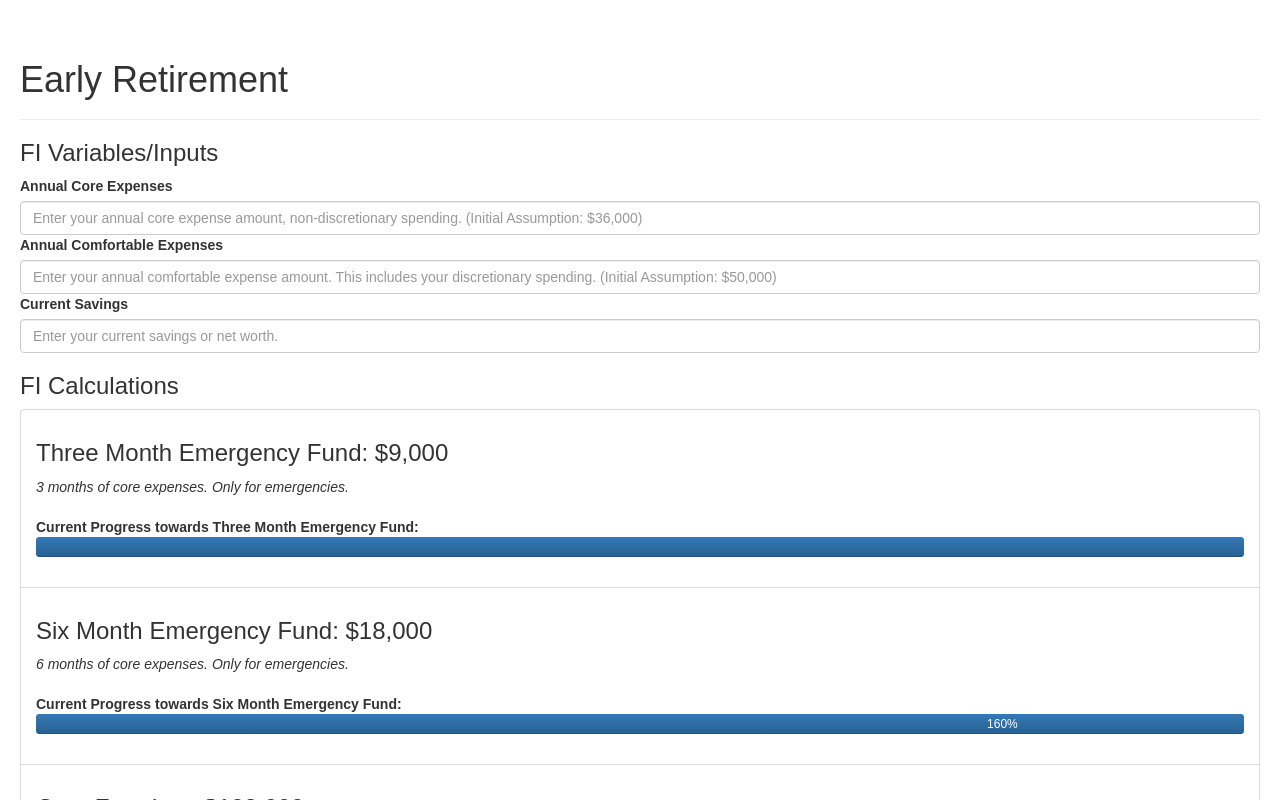
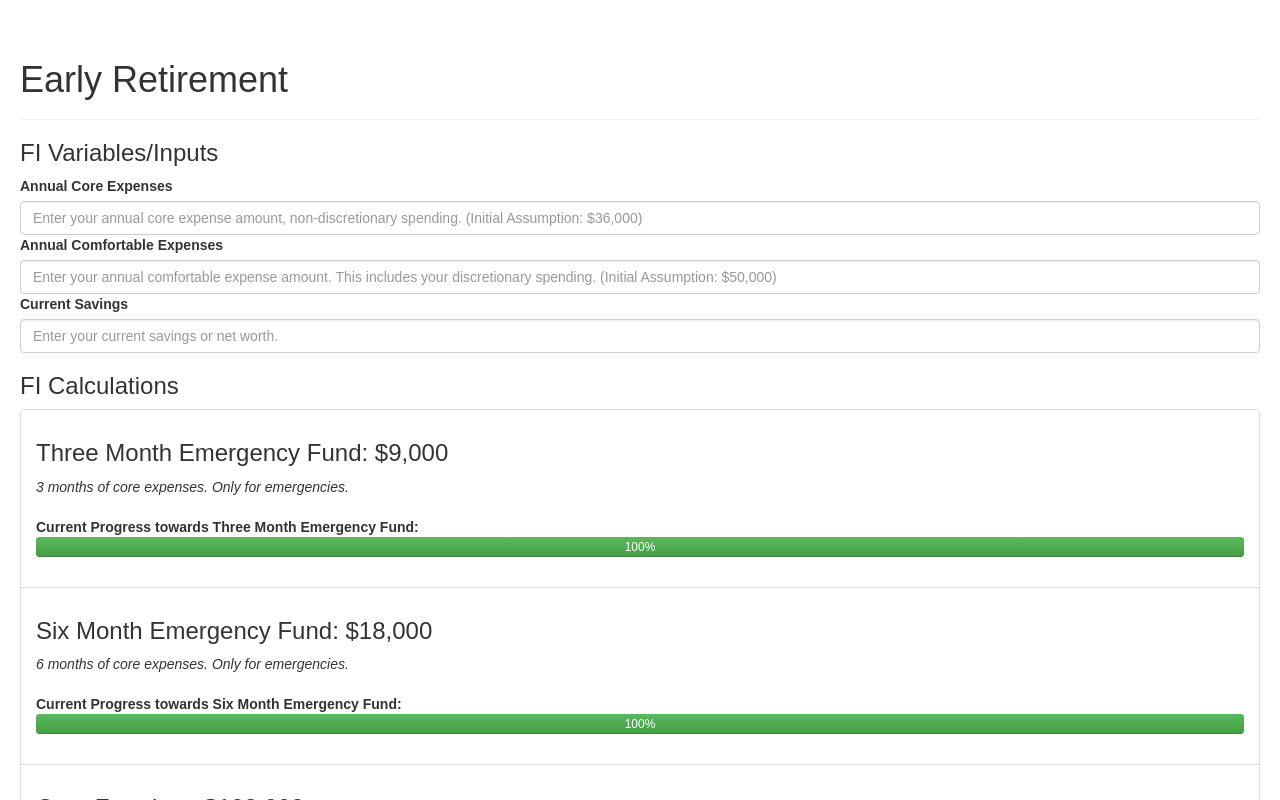
Before and after one commit to meagerfindings/early_retirement_calculators, a React (Create React App) app: page / in a window 1280 px wide. Shown: the top 800 px of the page. Built offline with nearby package versions, Linux system fonts and the light colour scheme.

Commit message:
added completion styling, capped at 100%, extended percent rounding to 1 decimal place

```diff
--- a/src/components/FiProgressBar.js
+++ b/src/components/FiProgressBar.js
@@ -2,10 +2,19 @@ import React, { Component } from 'react'
 import ProgressBar from "react-bootstrap/es/ProgressBar";
 
 class FiProgressBar extends Component {
+    static roundPercent(value) {
+        if (value >= 1) return 100;
+        return Math.round(value * 100 * 10) / 10
+    }
+
     render(){
-        let completion_amount = Math.round((this.props.current/this.props.goal)*100);
+        let completion_amount = FiProgressBar.roundPercent(this.props.current/this.props.goal);
+
+        let status;
+        if(completion_amount === 100) status = "success"; else status = "info";
+
         return <div>
-            <ProgressBar now={completion_amount} label={`${completion_amount}%`}/>
+            <ProgressBar bsStyle={status} now={completion_amount} label={`${completion_amount}%`}/>
         </div>
     }
 }
```
